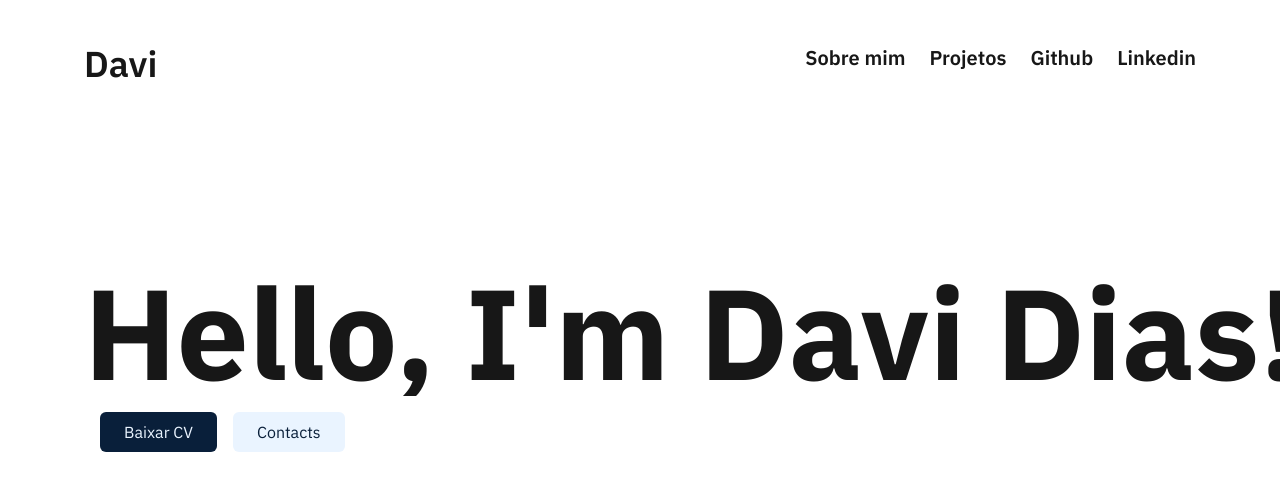
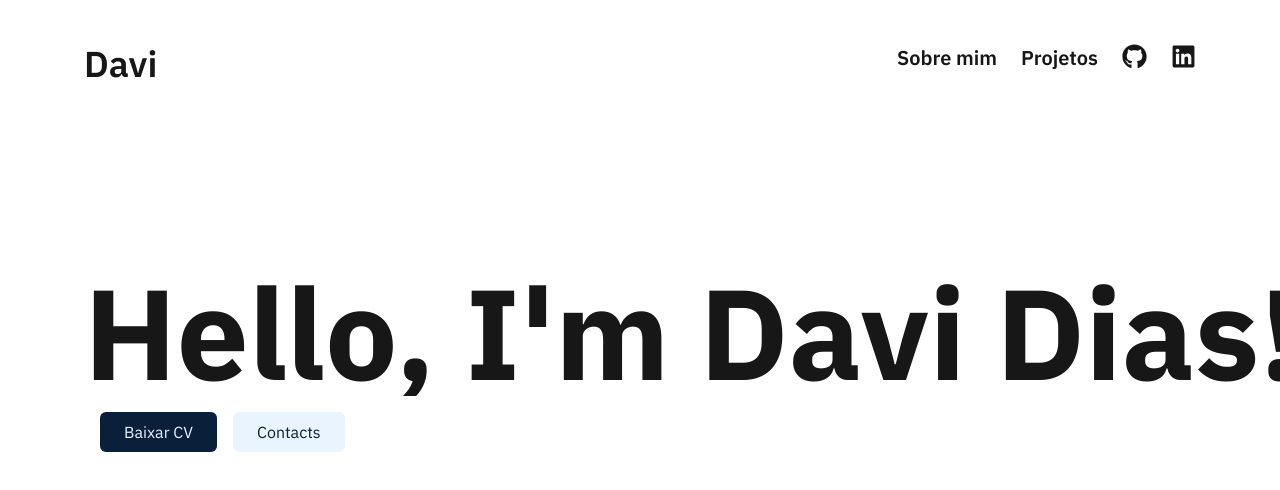
Before and after one commit to davirodriguesdias/portfolio-davi, a Next.js app: page / in a window 1280 px wide. Shown: the top 490 px of the page. Built offline with nearby package versions, Linux system fonts and the light colour scheme.

Commit message:
icons header

```diff
--- a/app/components/Header/Header.tsx
+++ b/app/components/Header/Header.tsx
@@ -1,3 +1,5 @@
+import { FaGithub, FaLinkedin } from 'react-icons/fa';
+
 export default function Header() {
     return (
         <header className="flex justify-between p-11 px-21 w-full font-semibold">
@@ -13,10 +15,14 @@ export default function Header() {
                         <a href="#">Projetos</a>
                     </li>
                     <li>
-                        <a href="#">Github</a>
+                        <a target='_blank' href="https://github.com/davirodriguesdias" className="flex items-center gap-2">
+                            <FaGithub size={25} />
+                        </a>
                     </li>
                     <li>
-                        <a href="#">Linkedin</a>
+                        <a target='_blank' href="https://www.linkedin.com/in/davi-dias-1606b42b0/" className="flex items-center gap-2">
+                            <FaLinkedin size={25} />
+                        </a>
                     </li>
                 </ul>
             </nav>
```
